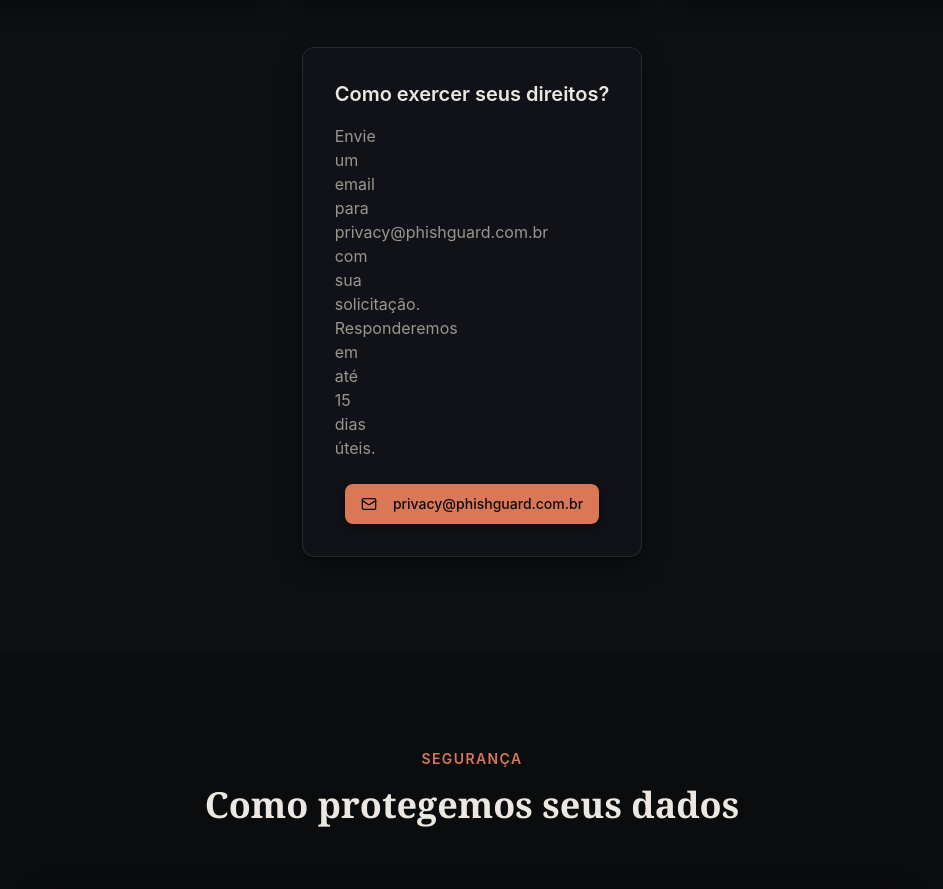
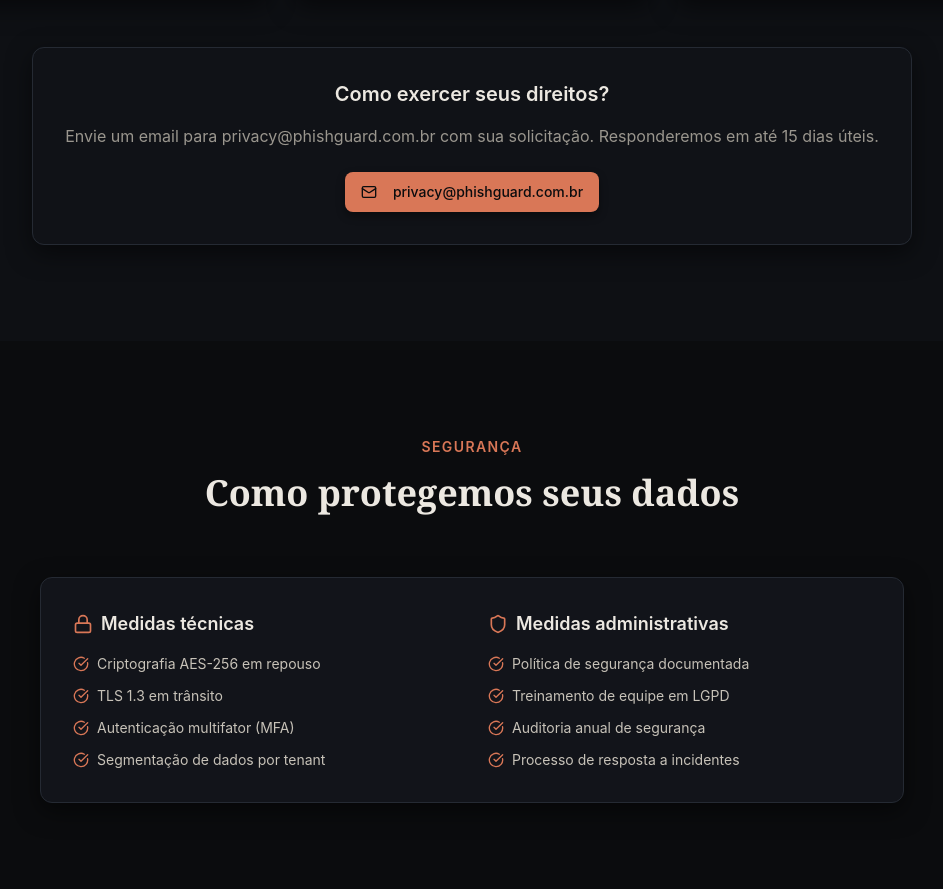
Before and after one commit to Raoniq/Projeto-phishing, a React (Vite) app in the folder phishguard/: page /lgpd in a window 1280 px wide. Shown: the part 3629-4518 px from the top of the page, without its empty margins (168-1111 px from the left). Built offline with nearby package versions, Linux system fonts and the light colour scheme; no server answers.

Commit message:
fix: add scroll-to-top on navigation + fix LGPD text width
App.tsx:
- Add ScrollToTop component that scrolls window to top on route change
- Placed inside BrowserRouter so it has access to useLocation

Lgpd.tsx:
- Change max-w-md to max-w-none on privacy email text paragraph

```diff
--- a/phishguard/src/App.tsx
+++ b/phishguard/src/App.tsx
@@ -1,4 +1,16 @@
-import { BrowserRouter, Routes, Route } from 'react-router-dom'
+import { BrowserRouter, Routes, Route, useLocation } from 'react-router-dom'
+import { useEffect } from 'react'
+
+// Scroll to top on navigation
+function ScrollToTop() {
+  const { pathname } = useLocation()
+
+  useEffect(() => {
+    window.scrollTo(0, 0)
+  }, [pathname])
+
+  return null
+}
 
 // Layout
 import MarketingLayout from './components/navigation/MarketingLayout'
@@ -79,6 +91,7 @@ import ErrorBoundary from './routes/lib/ErrorBoundary'
 export default function App() {
   return (
     <BrowserRouter>
+      <ScrollToTop />
       <Routes>
         {/* Marketing - public */}
         <Route element={<MarketingLayout />}>
--- a/phishguard/src/routes/marketing/Lgpd.tsx
+++ b/phishguard/src/routes/marketing/Lgpd.tsx
@@ -400,7 +400,7 @@ export default function LgpdPage() {
               <h3 className="text-xl font-semibold text-fg-primary mb-4">
                 Como exercer seus direitos?
               </h3>
-              <p className="text-noir-400 mb-6 max-w-md">
+              <p className="text-noir-400 mb-6 max-w-none">
                 Envie um email para privacy@phishguard.com.br com sua solicitação.
                 Responderemos em até 15 dias úteis.
               </p>
```
